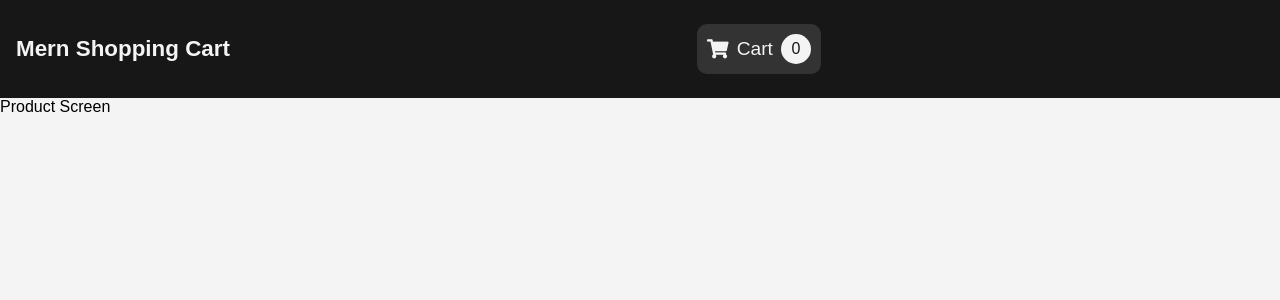
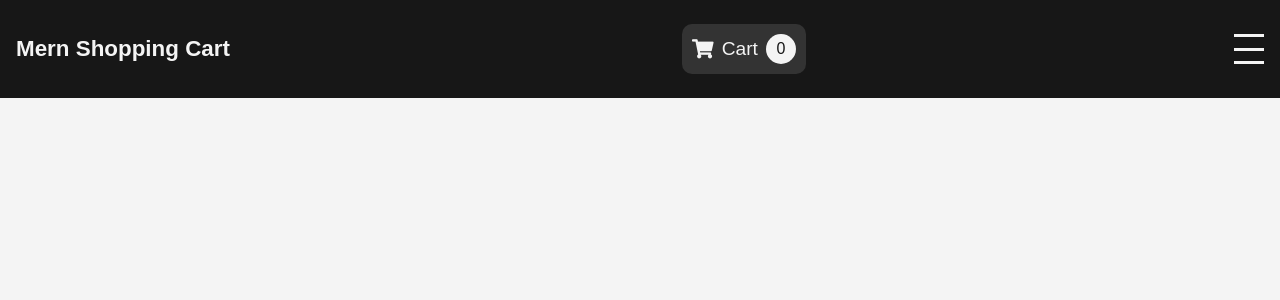
Before and after one commit to YoniB1995/BuyNSell-eCommerce-App, a React (Create React App) app in the folder frontend/: page /product/111 in a window 1280 px wide. Shown: the top 300 px of the page. Built offline with nearby package versions, Linux system fonts and the light colour scheme.

Commit message:
Updated JSX Files

```diff
--- a/frontend/package.json
+++ b/frontend/package.json
@@ -15,6 +15,7 @@
     "redux": "^4.1.1",
     "redux-devtools-extension": "^2.13.9",
     "redux-thunk": "^2.3.0",
+    "styled-components": "^5.3.0",
     "web-vitals": "^1.1.2"
   },
   "scripts": {
--- a/frontend/src/App.jsx
+++ b/frontend/src/App.jsx
@@ -4,21 +4,24 @@ import { BrowserRouter as Router, Switch, Route } from "react-router-dom";
 import HomeScreen from "./components/Screens/HomeScreen";
 import ProductScreen from "./components/Screens/ProductScreen";
 import CartScreen from "./components/Screens/CartScreen";
-import Navbar from "./components/Navbar/Navbar";
+import Navbar from "./components/Navbar/NavbarNew";
 
 function App() {
   return (
     <Router>
+      <div>
         <Navbar />
+        {/* <h1>Hello World</h1> */}
         {/* SideDrawer */}
         {/* Backdrop */}
         <main>
-        <Switch>
+          {/* <Switch>
             <Route exact path="/" component={HomeScreen} />
             <Route exact path="/product/:id" component={ProductScreen} />
             <Route exact path="/cart" component={CartScreen} />
-        </Switch>
+          </Switch> */}
         </main>
+      </div>
     </Router>
   );
 }
--- a/frontend/src/components/Navbar/Navbar.js
+++ /dev/null
@@ -1,94 +0,0 @@
-import styled from 'styled-components'
-import React from 'react'
-import {Link} from 'react-router-dom'
-
-const Navbar = () => {
-
-    return (
-        <NavBody>
-            <NavBarLogo>
-                <h2>Mern Shopping Cart</h2>
-            </NavBarLogo>
-            <NavBarLinks>
-                <li>
-                    <Link to="/cart" className="cart__link">
-                    <i className="fas fa-shopping-cart"></i>
-                    <span>
-                    Cart
-                    <CartLogoBade>0</CartLogoBade>
-                    </span>
-                    </Link>
-                </li>
-            </NavBarLinks>
-            <HamburgerMenu>
-                <div></div>
-                <div></div>
-                <div></div>
-            </HamburgerMenu>
-        </NavBody>
-    )
-}
-
-export default Navbar
-
-
-const NavBody = styled.div`
-width:100%;
-background-color:#171717;
-display:flex;
-justify-content:space-between;
-align-items:center;
-padding: 1.5rem 1rem;
-z-index:50;
-`
-
-const NavBarLogo = styled.div`
-
-
-h2{
-    color: #f4f4f4;
-    font-size:1.4rem;
-    cursor:pointer;
-}
-`
-
-const CartLogoBade = styled.span`
-width:30px;
-height:30px;
-background: #f4f4f4;
-border-radius:50px;
-margin-left: 8px;
-color: #171717;
-display: flex;
-justify-content:center;
-align-items:center;
-text-align:center;
-font-size: 1rem;
-`
-
-
-const NavBarLinks = styled.ul`
-display:flex;
-list-style:none;
-align-items:center;
-
-li{
-    padding-left: 1.5rem;
-    span{
-        display:flex;
-        align-items:center;
-        margin-left: 8px;
-    }
-    a{
-        text-decoration:none;
-        color: #f4f4f4;
-        font-size: 1.2rem;
-        display: flex;
-        align-items:center;
-    }
-}
-`
-
-const HamburgerMenu = styled.div`
-
-`
--- /dev/null
+++ b/frontend/src/components/Navbar/NavbarNew.jsx
@@ -0,0 +1,105 @@
+import React from "react";
+import styled from "styled-components";
+import { Link } from "react-router-dom";
+import "../../App.css";
+
+export default function Navbar() {
+  return (
+    <NavBody>
+      <NavBarLogo>
+        <h2>Mern Shopping Cart</h2>
+      </NavBarLogo>
+      <NavBarLinks>
+        <li>
+          <Link to="/cart" className="cart__link">
+            <i className="fas fa-shopping-cart"></i>
+            <span>
+              Cart
+              <CartLogoBade>0</CartLogoBade>
+            </span>
+          </Link>
+        </li>
+      </NavBarLinks>
+      <HamburgerMenu>
+        <div></div>
+        <div></div>
+        <div></div>
+      </HamburgerMenu>
+    </NavBody>
+  );
+}
+
+const NavBody = styled.div`
+  width: 100%;
+  background-color: #171717;
+  display: flex;
+  justify-content: space-between;
+  align-items: center;
+  padding: 1.5rem 1rem;
+  z-index: 50;
+`;
+
+const NavBarLogo = styled.div`
+  h2 {
+    color: #f4f4f4;
+    font-size: 1.4rem;
+    cursor: pointer;
+  }
+`;
+
+const CartLogoBade = styled.span`
+  width: 30px;
+  height: 30px;
+  background: #f4f4f4;
+  border-radius: 50px;
+  margin-left: 8px;
+  color: #171717;
+  display: flex;
+  justify-content: center;
+  align-items: center;
+  text-align: center;
+  font-size: 1rem;
+`;
+
+const NavBarLinks = styled.ul`
+  display: flex;
+  list-style: none;
+  align-items: center;
+
+  li {
+    padding-left: 1.5rem;
+    span {
+      display: flex;
+      align-items: center;
+      margin-left: 8px;
+    }
+    a {
+      text-decoration: none;
+      color: #f4f4f4;
+      font-size: 1.2rem;
+      display: flex;
+      align-items: center;
+    }
+  }
+`;
+
+const HamburgerMenu = styled.div`
+  width: 30px;
+  height: 30px;
+  display: flex;
+  flex-direction: column;
+  justify-content: space-between;
+  align-items: center;
+  cursor: pointer;
+  div {
+    width: 100%;
+    height: 3px;
+    background: #f4f4f4;
+  }
+
+  :hover {
+    div {
+      background: #dd219e;
+    }
+  }
+`;
--- a/frontend/src/components/Screens/CartScreen.js
+++ b/frontend/src/components/Screens/CartScreen.jsx
@@ -1,4 +1,8 @@
 import styled from 'styled-components'
+
+const CartScreenBody = styled.div`
+
+`
 
 const CartScreen = () => {
     return (
@@ -9,8 +13,3 @@ const CartScreen = () => {
 }
 
 export default CartScreen
-
-
-const CartScreenBody = styled.div`
-
-`
--- a/frontend/src/components/Screens/HomeScreen.js
+++ b/frontend/src/components/Screens/HomeScreen.jsx
@@ -1,4 +1,8 @@
 import styled from 'styled-components'
+
+const HomeScreenBody = styled.div`
+
+`
 
 const HomeScreen = () => {
     return (
@@ -9,8 +13,3 @@ const HomeScreen = () => {
 }
 
 export default HomeScreen
-
-
-const HomeScreenBody = styled.div`
-
-`
--- a/frontend/src/components/Screens/ProductScreen.js
+++ b/frontend/src/components/Screens/ProductScreen.jsx
@@ -1,4 +1,9 @@
 import styled from 'styled-components'
+
+
+const ProductScreenBody = styled.div`
+
+`
 
 const ProductScreen = () => {
     return (
@@ -9,8 +14,3 @@ const ProductScreen = () => {
 }
 
 export default ProductScreen
-
-
-const ProductScreenBody = styled.div`
-
-`
```
Also changed, not shown: frontend/src/components/Backdrop/Backdrop.js (deleted), frontend/src/components/Backdrop/Backdrop.jsx (added), frontend/src/components/SideDrawer/SideDrawer.js (deleted), frontend/src/components/SideDrawer/SideDrawer.jsx (added), 1 other file (tests, documents, lock files or other folders). Lines whose indentation alone changed are shown as unchanged.
